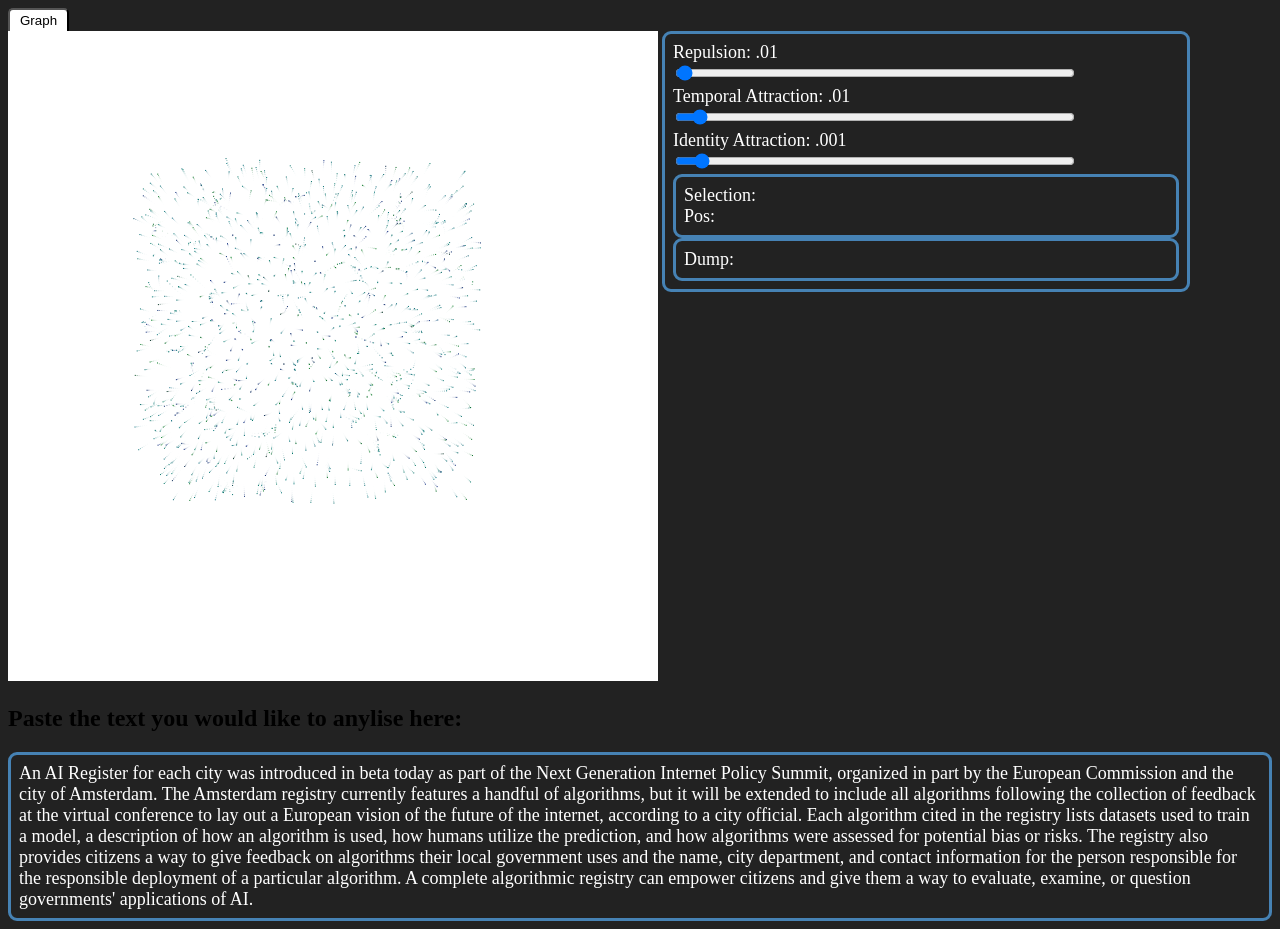
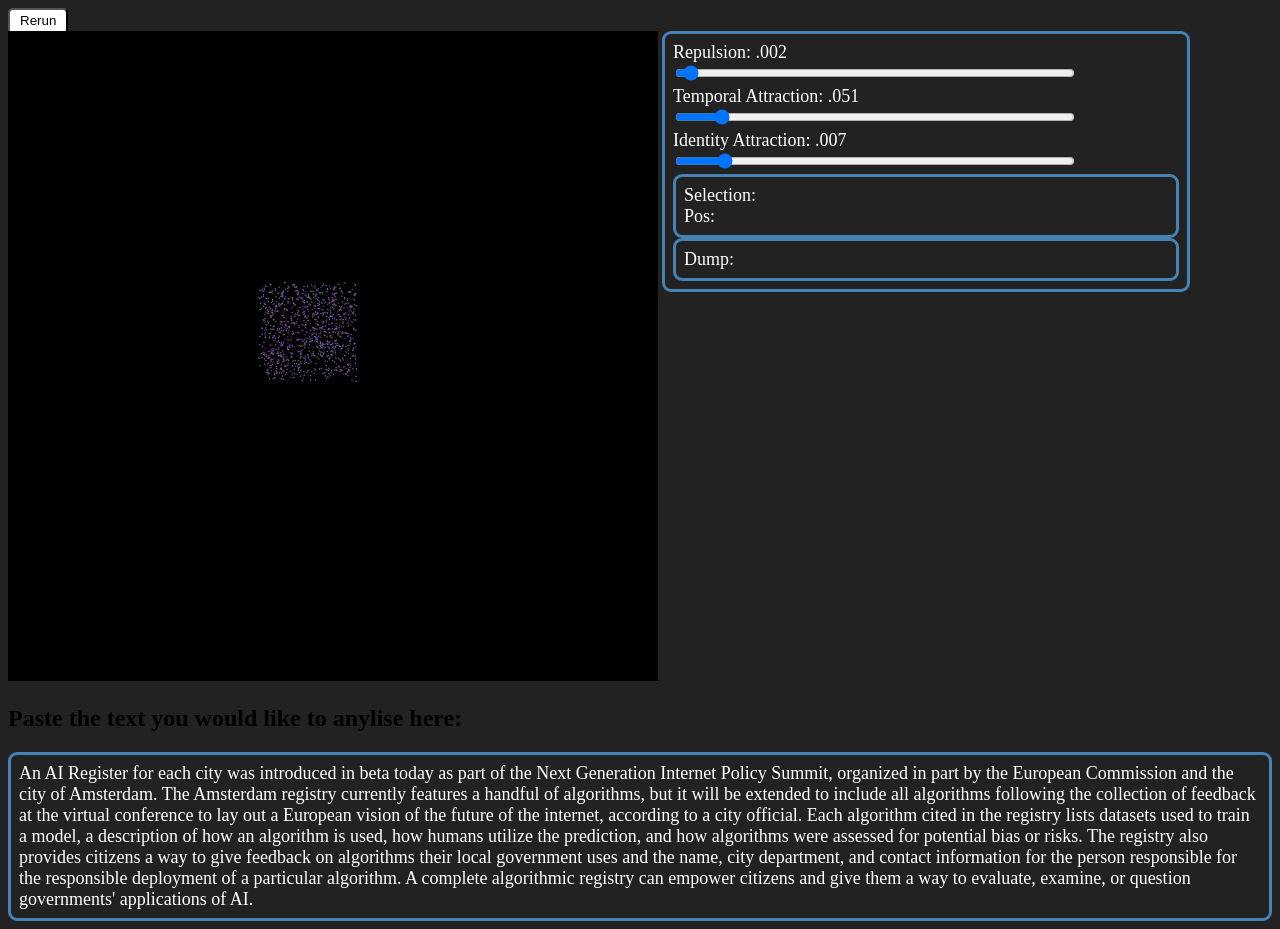
Before and after one commit to TravisA9/StochasticWordCrystals, a plain HTML site: page index.html in a window 1280 px wide. Drawn offline with Linux system fonts and the light colour scheme.

Commit message:
Update index.html

```diff
--- a/index.html
+++ b/index.html
@@ -26,17 +26,28 @@
 
 <!-- <button onclick="start()"></button> -->
 <!-- <button onclick="Matrix()">Matrix</button> -->
-<button id="pause" onclick="start()">Graph</button>
+<button id="pause" onclick="start()">Rerun</button>
 <br>
-<canvas id="canvas" width="650" height="650" style="background: white; display:inline-block;"></canvas>
+<canvas id="canvas" width="650" height="650" style="background: black; display:inline-block;"></canvas>
 <div class="box" class="slidecontainer" style="display:inline-block; vertical-align:top; width:40%; color:white;">
-	Repulsion: <span id='repulseVal'>.01</span><br>
-  <input onchange="$('repulseVal').innerHTML = event.target.value;" type="range" min=".0" value=".0005" max=".1" step=".0005" id="repulse" style="width:400px"><br>
-    Temporal Attraction: <span id='timeVal'>.01</span><br>
-  <input onchange="$('timeVal').innerHTML = event.target.value;" type="range" min=".0" value=".022" max=".5" step=".001" id="time" style="width:400px"><br>
-    Identity Attraction: <span id='identityVal'>.001</span><br>
-  <input onchange="$('identityVal').innerHTML = event.target.value;" type="range" min="0" value=".005" max=".1" step=".001" id="identity" style="width:400px"><br>
-
+	Repulsion: <span id='repulseVal'>.002</span><br>
+  <input onchange="Repulse(event)" type="range" min=".0" value=".002" max=".1" step=".0005" id="repulse" style="width:400px"><br>
+    Temporal Attraction: <span id='timeVal'>.051</span><br>
+  <input onchange="Time(event)" type="range" min=".0" value=".051" max=".5" step=".001" id="time" style="width:400px"><br>
+    Identity Attraction: <span id='identityVal'>.007</span><br>
+  <input onchange="Identity(event)" type="range" min="0" value=".0107" max=".1" step=".001" id="identity" style="width:400px"><br>
+<script>
+	repulseVal = .0005, timeVal = .022, identityVal = .005
+function Repulse(event){
+	$('repulseVal').innerHTML = repulseVal = event.target.value;
+}
+function Time(event){
+	$('timeVal').innerHTML = timeVal = event.target.value;
+}
+function Identity(event){
+	$('identityVal').innerHTML = identityVal = event.target.value;
+}
+</script>
 
 <div class="box">
 	<div id='downlog'>Selection:</div>
@@ -64,7 +75,7 @@ function start(){
 	nodes = []
 	text = $("content").innerHTML;
 	for(var i = 1; i < text.length; i++){
-		nodes.push({f:text[i-1], t:text[i], time:i, x:randRange(150,450), y:randRange(150,450)})
+		nodes.push({f:text[i-1], t:text[i], time:i, x:randRange(250,350), y:randRange(250,350)})
 	}
 	nodes.sort((a,b) => (a.t > b.t) ? 1 : ((b.t > a.t) ? -1 : 0));
 	nodes.sort((a,b) => (a.f > b.f) ? 1 : ((b.f > a.f) ? -1 : 0));
@@ -72,26 +83,22 @@ function start(){
 }
 start()
 //////////////////////////////////////////////////////////////////////////////////
-setInterval(force, 400);
-function force(){
-	fibre(); Graph()
-}
-/////////////////////////////////////////////////////////////////////////////////
-
-//////////////////////////////////////////////////////////////////////////////////
 //////////////////////////////////////////////////////////////////////////////////
 function Graph(){
 	ctx.beginPath();
-	ctx.fillStyle = `#fff8`;
+	ctx.fillStyle = `#0008`;
 	ctx.fillRect(0, 0, 650, 650);
 
 	for (var i = 1; i < nodes.length; i++){
-		ctx.fillStyle = `rgb(0,${nodes[i].f.charCodeAt()},${nodes[i].t.charCodeAt()})`;
+		ctx.fillStyle = `rgb(128,${nodes[i].f.charCodeAt()},${255-nodes[i].t.charCodeAt()})`;
 		ctx.fillRect(nodes[i].x, nodes[i].y, 1, 1);
 	}
 
 	ctx.stroke();
 }
+//////////////////////////////////////////////////////////////////////////////////
+setInterval(fibre, 400);
+/////////////////////////////////////////////////////////////////////////////////
 //////////////////////////////////////////////////////////////////////////////////
 function fibre( ){
 
@@ -99,27 +106,28 @@ function fibre( ){
 		a = nodes[i]
 		for(var j = i+1; j < nodes.length-1; j++){
 			b = nodes[j]
-			var score = $("repulse").value //.01
-			if(a.f==b.f && a.t==b.t) score-= $("identity").value
-			if(Math.abs(a.time-b.time)<2) score-= $("time").value
-			if(Math.abs(a.time-b.time)<4) score-= ($("time").value/2)
-			if(Math.abs(a.time-b.time)<5) score-= ($("time").value/4)
+
+			var score = repulseVal //.01
+			if(a.f==b.f && a.t==b.t) score-= identityVal
+			if(Math.abs(a.time-b.time)<2) score-= timeVal
 			var points = scaleLine(a.x,a.y, b.x,b.y, score)
-			a.x = points.xa
-			a.y = points.ya
-			b.x = points.xb
-			b.y = points.yb
-
+			a.x = points.xa; a.y = points.ya
+			b.x = points.xb; b.y = points.yb
 		}
 	}
-
+	 Graph()
 }
 /////////////////////////////////////////////////////////////////////////////////
 function scaleLine(x1, y1, x2, y2, at){
-	var xlen = x2 - x1, ylen = y2 - y1;
+	var xlen = x2 - x1,    ylen = y2 - y1;
   	var length = Math.sqrt(xlen*xlen + ylen*ylen);
 	if(length<3) return {xa:x1, ya:y1, xb:x2, yb:y2};
-	at = at * 1000/length
+
+	// Attraction
+	if( at<0 ){ at = at * 300/length; }
+	// Repultion
+	else { at = at * 20/length; }
+
 	var ratio = -at / length;
 	var ratio2 = (length+at) / length;
   return { xa: x1 + (xlen * ratio),  ya: y1 + (ylen * ratio),
```
